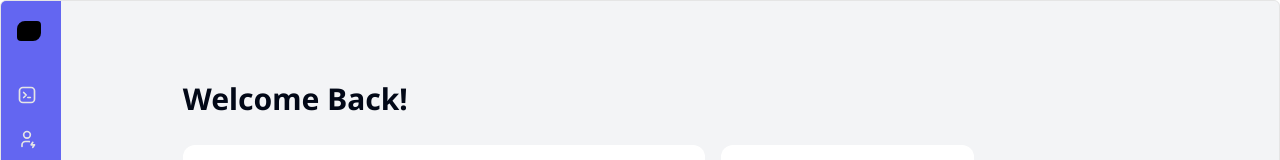
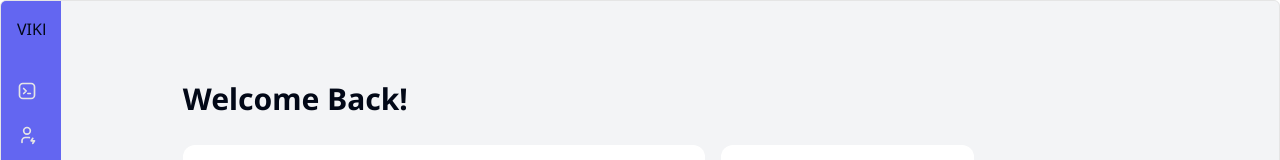
Before and after one commit to Hytrece/job-board-nextjs, a Next.js app: page /dashboard/1 in a window 1280 px wide. Shown: the top 160 px of the page. Built offline with nearby package versions, Linux system fonts and the light colour scheme.

Commit message:
try again

```diff
--- a/app/(user)/dashboard/[id]/page.tsx
+++ b/app/(user)/dashboard/[id]/page.tsx
@@ -181,7 +181,7 @@ const SidebarDemo = () => {
         <SidebarBody className="justify-between bg-indigo-500 gap-10">
           <div className="flex flex-col flex-1 overflow-y-auto overflow-x-hidden">
             <>
-              <Logo />
+              VIKB.IO
             </>
             <div className="mt-8 flex flex-col gap-2">
               {links.map((link, idx) => (
```
